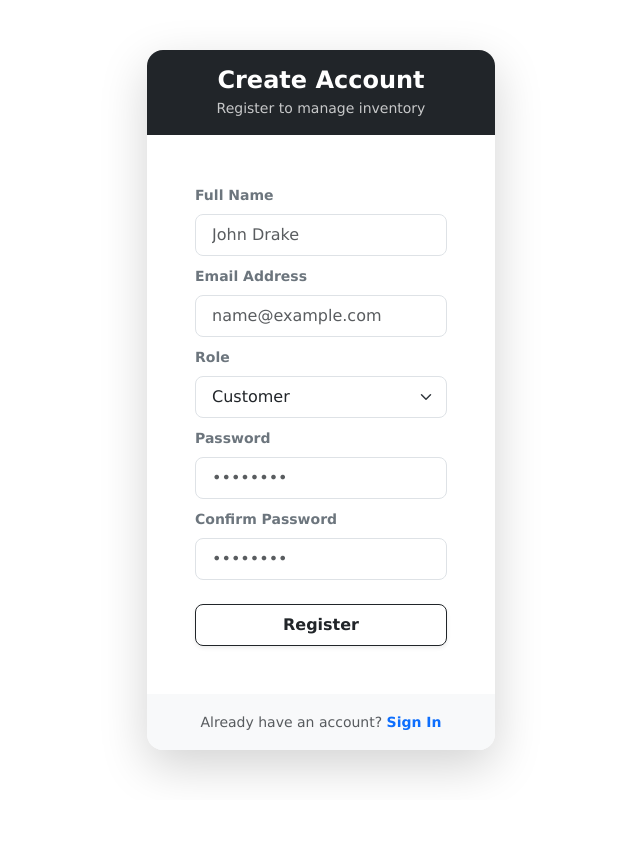
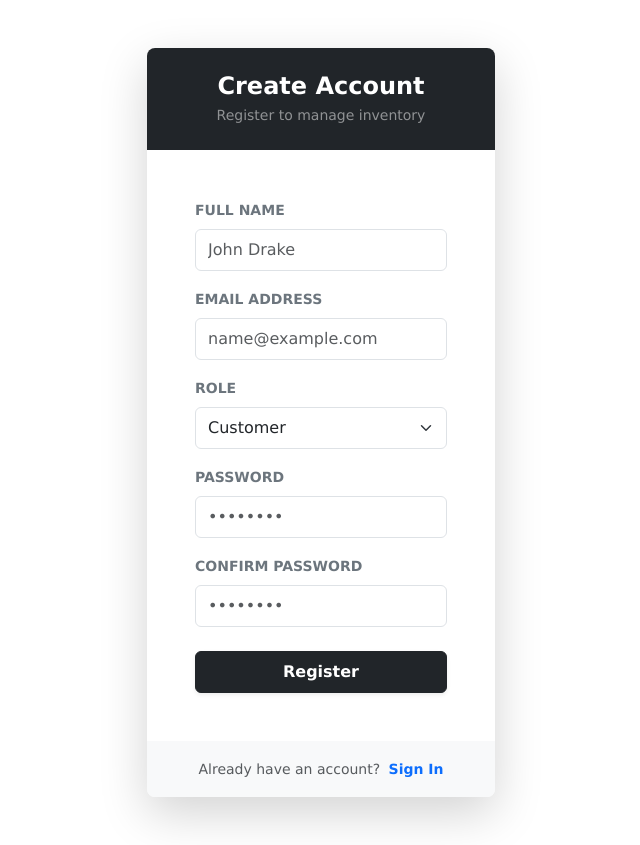
Before and after one commit to kukuabassanimeri/laraapis_frontend, a React (Vite) app: page /register in a window 1280 px wide. Shown: the whole page, without its empty margins (319-959 px from the left). Before the commit the page ends 800 px from the top, so only its background shows below. Built offline with nearby package versions, Linux system fonts and the light colour scheme.

Commit message:
restyled the whole pages

```diff
--- a/src/authentication/Register.jsx
+++ b/src/authentication/Register.jsx
@@ -70,13 +70,13 @@ const Register = () => {
           triggerError(data.errors[firstErrorKey][0]);
         } else {
           triggerError(
-            data.message || "An error occurred while creating an account.",
+            data.message || "An error occurred while creating an account."
           );
         }
       }
     } catch (err) {
       triggerError(
-        "Unable to connect to the server. Please check your connection.",
+        "Unable to connect to the server. Please check your connection."
       );
     } finally {
       setIsSubmitting(false);
@@ -84,14 +84,14 @@ const Register = () => {
   };
 
   return (
-    <div className="container min-vh-100 d-flex justify-content-center align-items-center py-2">
+    <div className="container min-vh-100 d-flex justify-content-center align-items-center py-5">
       <div className="row w-100 justify-content-center">
         <div className="col-12 col-sm-10 col-md-8 col-lg-5 col-xl-4">
-          <div className="card border-0 shadow-lg rounded-4 overflow-hidden">
+          <div className="card border-0 shadow-lg rounded-3 overflow-hidden">
             {/* Header Banner */}
-            <div className="card-header bg-dark text-white text-center py-3 border-0">
+            <div className="card-header bg-dark text-white text-center py-4 border-0">
               <h4 className="fw-bold mb-1">Create Account</h4>
-              <p className="small mb-0 opacity-75">
+              <p className="small mb-0 text-white-50">
                 Register to manage inventory
               </p>
             </div>
@@ -100,20 +100,20 @@ const Register = () => {
               {/* Alert Feedback */}
               {error && (
                 <div
-                  className="alert alert-danger py-2 small rounded-2 mb-3"
+                  className="alert alert-danger d-flex align-items-center mb-4"
                   role="alert"
                 >
-                  <i className="fa-solid fa-circle-exclamation me-2"></i>
-                  {error}
+                  <i className="bi bi-exclamation-triangle-fill me-2 flex-shrink-0"></i>
+                  <div className="small">{error}</div>
                 </div>
               )}
 
               <form onSubmit={handleSubmit}>
                 {/* Full Name */}
-                <div className="mb-2">
+                <div className="mb-3">
                   <label
                     htmlFor="name"
-                    className="form-label small fw-semibold text-secondary"
+                    className="form-label small fw-bold text-uppercase text-secondary"
                   >
                     Full Name
                   </label>
@@ -124,16 +124,16 @@ const Register = () => {
                     placeholder="John Drake"
                     value={userDetails.name}
                     onChange={handleChange}
-                    className="form-control form-control-lg fs-6 py-2 rounded-3"
+                    className="form-control py-2"
                     required
                   />
                 </div>
 
                 {/* Email Address */}
-                <div className="mb-2">
+                <div className="mb-3">
                   <label
                     htmlFor="email"
-                    className="form-label small fw-semibold text-secondary"
+                    className="form-label small fw-bold text-uppercase text-secondary"
                   >
                     Email Address
                   </label>
@@ -144,16 +144,16 @@ const Register = () => {
                     placeholder="name@example.com"
                     value={userDetails.email}
                     onChange={handleChange}
-                    className="form-control form-control-lg fs-6 py-2 rounded-3"
+                    className="form-control py-2"
                     required
                   />
                 </div>
 
                 {/* Account Role Dropdown */}
-                <div className="mb-2">
+                <div className="mb-3">
                   <label
                     htmlFor="role"
-                    className="form-label small fw-semibold text-secondary"
+                    className="form-label small fw-bold text-uppercase text-secondary"
                   >
                     Role
                   </label>
@@ -162,7 +162,7 @@ const Register = () => {
                     name="role"
                     value={userDetails.role}
                     onChange={handleChange}
-                    className="form-select form-select-lg fs-6 py-2 rounded-3"
+                    className="form-select py-2"
                     required
                   >
                     <option value="customer">Customer</option>
@@ -171,10 +171,10 @@ const Register = () => {
                 </div>
 
                 {/* Password */}
-                <div className="mb-2">
+                <div className="mb-3">
                   <label
                     htmlFor="password"
-                    className="form-label small fw-semibold text-secondary"
+                    className="form-label small fw-bold text-uppercase text-secondary"
                   >
                     Password
                   </label>
@@ -185,16 +185,16 @@ const Register = () => {
                     placeholder="••••••••"
                     value={userDetails.password}
                     onChange={handleChange}
-                    className="form-control form-control-lg fs-6 py-2 rounded-3"
+                    className="form-control py-2"
                     required
                   />
                 </div>
 
                 {/* Confirm Password */}
-                <div className="mb-3">
+                <div className="mb-4">
                   <label
                     htmlFor="password_confirmation"
-                    className="form-label small fw-semibold text-secondary"
+                    className="form-label small fw-bold text-uppercase text-secondary"
                   >
                     Confirm Password
                   </label>
@@ -205,7 +205,7 @@ const Register = () => {
                     placeholder="••••••••"
                     value={userDetails.password_confirmation}
                     onChange={handleChange}
-                    className="form-control form-control-lg fs-6 py-2 rounded-3"
+                    className="form-control py-2"
                     required
                   />
                 </div>
@@ -213,7 +213,7 @@ const Register = () => {
                 {/* Submit Button */}
                 <button
                   type="submit"
-                  className="btn btn-outline-dark btn-lg w-100 rounded-3 fs-6 fw-semibold py-2 shadow-sm mt-2"
+                  className="btn btn-dark w-100 py-2 fw-semibold shadow-sm"
                   disabled={isSubmitting}
                 >
                   {isSubmitting ? (
@@ -233,13 +233,11 @@ const Register = () => {
             </div>
 
             {/* Footer with Navigation Link */}
-            <div className="card-footer bg-light text-center py-3 border-0">
-              <span className="text-muted small">
-                Already have an account?{" "}
-              </span>
+            <div className="card-footer bg-light text-center py-3 border-top-0">
+              <span className="text-muted small">Already have an account? </span>
               <Link
                 to="/login"
-                className="text-primary text-decoration-none fw-semibold small"
+                className="text-primary text-decoration-none fw-semibold small ms-1"
               >
                 Sign In
               </Link>
--- a/src/customer/AddToCart.jsx
+++ b/src/customer/AddToCart.jsx
@@ -146,16 +146,6 @@ const AddToCart = ({ product, onClose, onCartUpdate }) => {
               )}
 
               <div className="flex-grow-1 overflow-hidden">
-                <div className="d-flex align-items-center gap-2 mb-1">
-                  {categoryName && (
-                    <span className="badge bg-white text-dark border fw-normal px-2 py-1 extra-small">
-                      {categoryName}
-                    </span>
-                  )}
-                  <span className="text-muted extra-small">
-                    ID: #{product.id}
-                  </span>
-                </div>
                 <h6 className="fw-bold text-dark text-truncate mb-1">
                   {product.name}
                 </h6>
--- a/src/customer/Cart.jsx
+++ b/src/customer/Cart.jsx
@@ -108,12 +108,6 @@ const Cart = ({ cartItems = [], onClose, onCartUpdate }) => {
                 <p className="text-muted small mb-4">
                   Looks like you haven't added anything to your cart yet.
                 </p>
-                <button
-                  className="btn btn-primary rounded-3 px-4 py-2 fw-medium shadow-sm"
-                  onClick={onClose}
-                >
-                  Continue Shopping
-                </button>
               </div>
             ) : (
               /* Cart Items Table */
@@ -177,9 +171,6 @@ const Cart = ({ cartItems = [], onClose, onCartUpdate }) => {
                               >
                                 {item.name}
                               </div>
-                              <span className="text-muted extra-small">
-                                ID: #{item.id}
-                              </span>
                             </div>
                           </div>
                         </td>
--- a/src/socialites/SocialLogin.jsx
+++ b/src/socialites/SocialLogin.jsx
@@ -12,9 +12,9 @@ const SocialLogin = () => {
     <div>
       {/* Divider */}
       <div className="d-flex align-items-center my-4">
-        <hr className="flex-grow-1" />
-        <span className="px-2 text-muted small fw-semibold">OR</span>
-        <hr className="flex-grow-1" />
+        <hr className="flex-grow-1 m-0 text-secondary opacity-25" />
+        <span className="px-3 text-secondary small fw-bold text-uppercase">OR</span>
+        <hr className="flex-grow-1 m-0 text-secondary opacity-25" />
       </div>
 
       {/* Google Login Button */}
@@ -22,10 +22,23 @@ const SocialLogin = () => {
         type="button"
         disabled={redirecting}
         onClick={() => handleSocialLogin("google")}
-        className="btn btn-outline-dark btn-lg w-100 rounded-3 fs-6 fw-semibold py-2 d-flex align-items-center justify-content-center gap-2"
+        className="btn btn-outline-secondary w-100 py-2 fw-semibold d-flex align-items-center justify-content-center gap-2 shadow-sm"
       >
-        <i className="fa-brands fa-google text-danger fs-5"></i>
-        {redirecting ? "Redirecting to Google..." : "Sign in with Google"}
+        {redirecting ? (
+          <>
+            <span
+              className="spinner-border spinner-border-sm me-1"
+              role="status"
+              aria-hidden="true"
+            ></span>
+            Redirecting to Google...
+          </>
+        ) : (
+          <>
+            <i className="bi bi-google text-danger fs-6"></i>
+            Continue with Google
+          </>
+        )}
       </button>
     </div>
   );
```
Also changed, not shown: src/authentication/Login.jsx (+14 -13 lines), src/customer/SideBar.jsx (+33 -10 lines).
